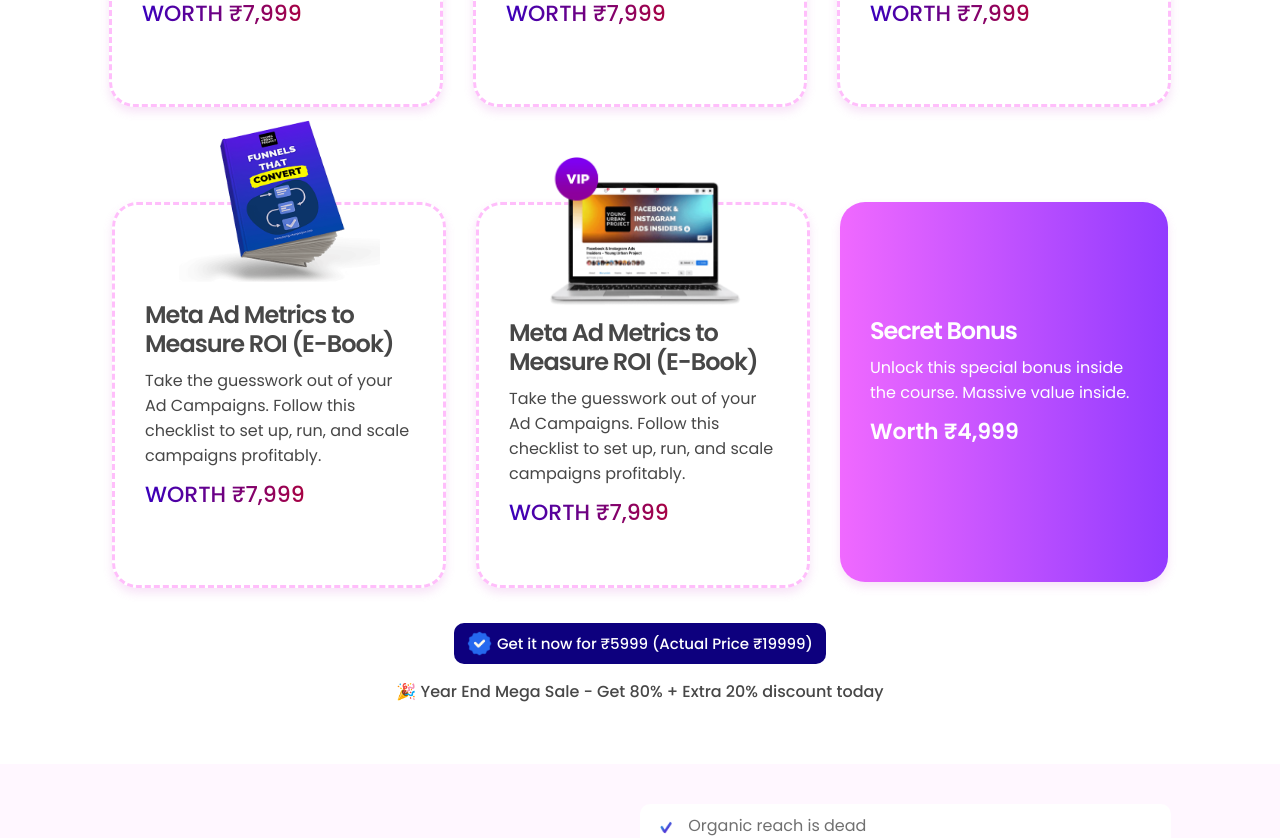
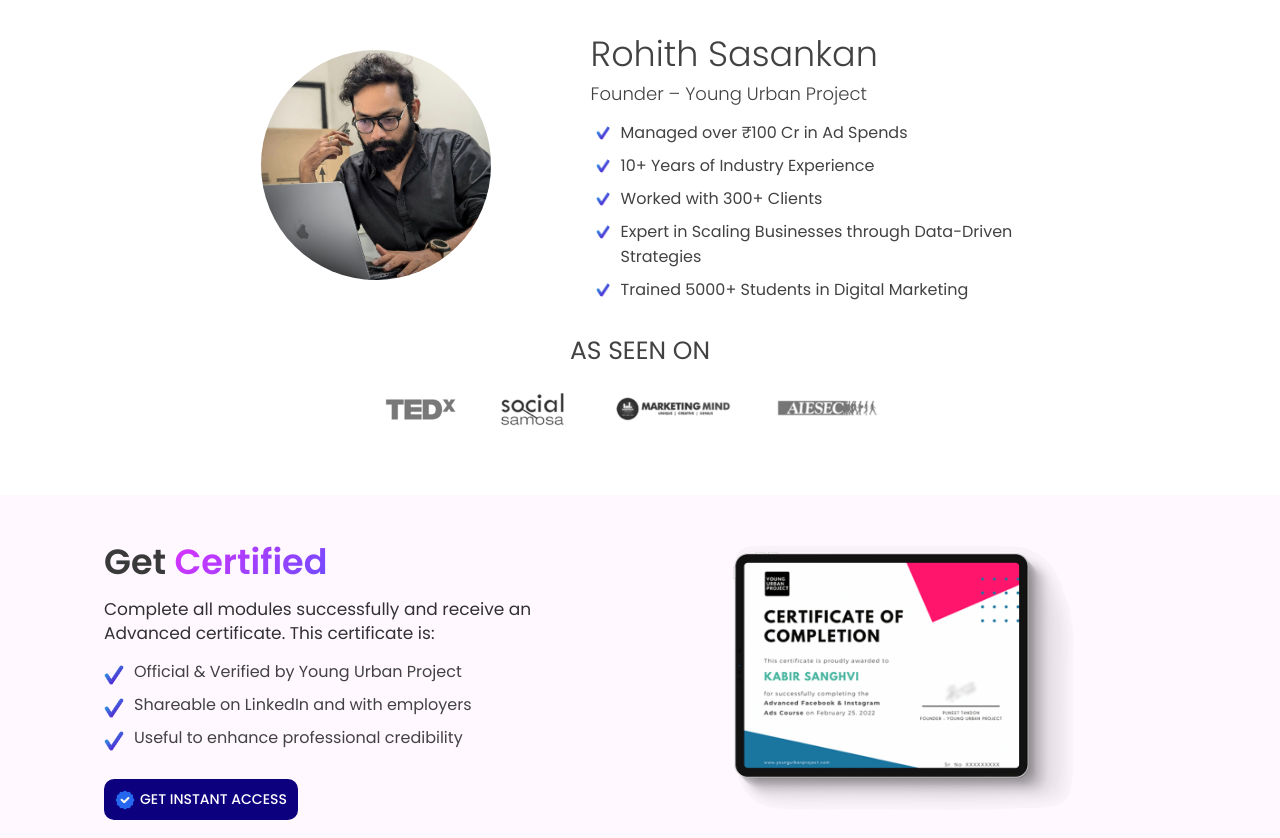
Before and after one commit to YourMarketingMastery/YourMarketingMastery, a Next.js app in the folder project/: page / in a window 1280 px wide. Shown: the part 10040-10878 px from the top of the page. Built offline with nearby package versions, Linux system fonts and the light colour scheme; a web font is replaced by a local one.

Commit message:
profile updated

```diff
--- a/project/pages/index.js
+++ b/project/pages/index.js
@@ -2968,7 +2968,7 @@
 
         {/* -----------  Enroll before August 20,-------------- */}
 
-        <div className={`${home.p7_body} `}>
+        {/* <div className={`${home.p7_body} `}>
           <div className={`${home.p7_body_container} container`}>
             <h3>
               Enroll before August 20, 2024 11:59 PM & Get Premium <br />{" "}
@@ -3103,7 +3103,7 @@
             </Link>
             <p>🎉 Year End Mega Sale - Get 80% + Extra 20% discount today</p>
           </div>
-        </div>
+        </div> */}
 
         {/* -----------Why learn Facebook & Instagram Ads in 2024?------------- */}
 
@@ -3140,17 +3140,15 @@
                 <h3>Rohith Sasankan</h3>
                 <p>Founder – Young Urban Project</p>
                 <ul className={`${home.p9_body_profile_data_list} `}>
-                  <li>Digital Marketing Strategy & Advertising expert.</li>
-                  <li>10+ years of experience. </li>
-                  <li>TEDx Speaker. </li>
+                  <li> Managed over ₹100 Cr in Ad Spends</li>
+                  <li> 10+ Years of Industry Experience</li>
+                  <li> Worked with 300+ Clients </li>
                   <li>
-                    Worked with brands like Navi, Zee, Cleartrip, ZestMoney,
-                    Edelweiss, Liberty Insurance, Reliance Brands, Centrum,
-                    Bloomsbury, and more.{" "}
+                    {" "}
+                    Expert in Scaling Businesses through Data-Driven
+                    Strategies{" "}
                   </li>
-                  <li>Named Young Achiever (Digital) by WMC </li>
-                  <li>Named among Top-50 Strategy professionals in India </li>
-                </ul>
+                  <li> Trained 5000+ Students in Digital Marketing </li> </ul>
               </div>
             </div>
             <span>AS SEEN ON</span>
```
